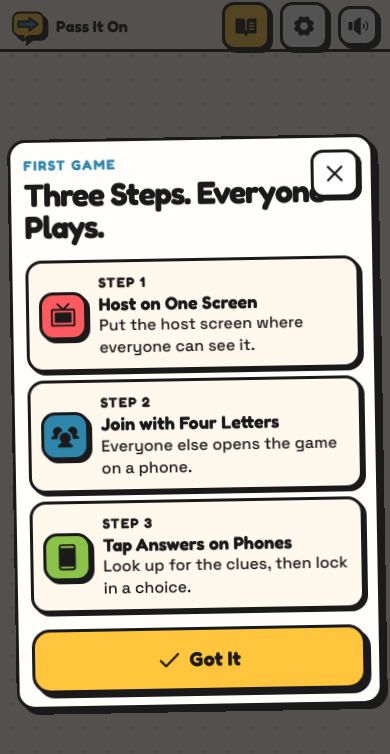
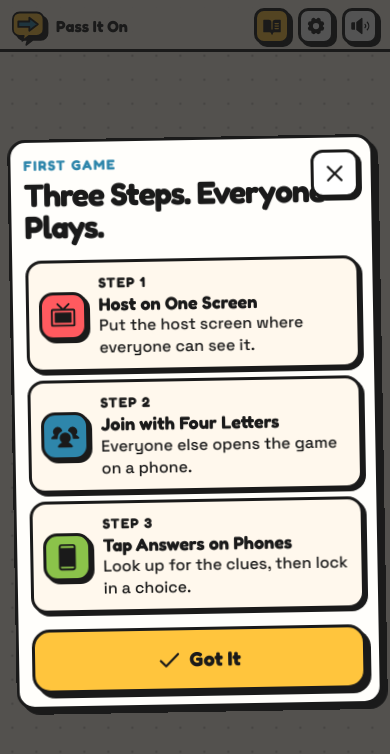
Before and after one commit to Vurios/pass-it-on, a React (Vite) app: page / in a window 390 px wide. Shown: the top 754 px of the page. Built offline with nearby package versions, Linux system fonts and the light colour scheme.

Commit message:
Resize header buttons to fit cleanly within top rail header line

```diff
--- a/src/components/SoundToggle.jsx
+++ b/src/components/SoundToggle.jsx
@@ -8,9 +8,9 @@
       onClick={onToggle}
       aria-label={muted ? 'Turn Sound On' : 'Mute Sound'}
       aria-pressed={muted}
-      className="press-sm grid h-10 w-10 shrink-0 place-items-center rounded-[12px] border-chunky border-ink bg-white text-ink shadow-hard-sm focus-visible:outline-4 focus-visible:outline-offset-4 focus-visible:outline-ink sm:h-11 sm:w-11 host:h-14 host:w-14"
+      className="press-sm grid h-9 w-9 shrink-0 place-items-center rounded-[10px] border-chunky border-ink bg-white text-ink shadow-hard-sm focus-visible:outline-4 focus-visible:outline-offset-4 focus-visible:outline-ink sm:h-10 sm:w-10 host:h-12 host:w-12"
     >
-      <Icon size={22} weight="fill" aria-hidden="true" />
+      <Icon size={20} weight="fill" aria-hidden="true" />
     </button>
   )
 }
--- a/src/components/TopRail.jsx
+++ b/src/components/TopRail.jsx
@@ -22,9 +22,9 @@
             type="button"
             onClick={onBack}
             aria-label={backAriaLabel}
-            className="press-sm inline-flex h-10 items-center gap-2 rounded-[12px] border-chunky border-ink bg-white px-3 font-display text-sm font-bold text-ink shadow-hard-sm focus-visible:outline-4 focus-visible:outline-offset-4 focus-visible:outline-ink sm:h-11 sm:px-3.5 sm:text-base host:h-14 host:text-3xl"
+            className="press-sm inline-flex h-9 items-center gap-1.5 rounded-[10px] border-chunky border-ink bg-white px-2.5 font-display text-xs font-bold text-ink shadow-hard-sm focus-visible:outline-4 focus-visible:outline-offset-4 focus-visible:outline-ink sm:h-10 sm:px-3 sm:text-sm host:h-12 host:text-2xl"
           >
-            <ArrowLeft size={20} weight="bold" aria-hidden="true" />
+            <ArrowLeft size={18} weight="bold" aria-hidden="true" />
             <span className="hidden sm:inline">{backLabel || 'Back'}</span>
           </button>
         )}
--- a/src/screens/LandingScreen.jsx
+++ b/src/screens/LandingScreen.jsx
@@ -29,12 +29,12 @@
           <BrandMark decorative className="w-9 sm:w-10" />
           <span>Pass It On</span>
         </Link>
-        <div className="flex items-center gap-2.5">
-          <Link to="/how-to-play" aria-label="How to Play" className="press-sm grid h-12 w-12 place-items-center rounded-[12px] border-chunky border-ink bg-sunshine shadow-hard-sm">
-            <BookOpenText size={24} weight="fill" aria-hidden="true" />
+        <div className="flex items-center gap-2 sm:gap-2.5">
+          <Link to="/how-to-play" aria-label="How to Play" className="press-sm grid h-9 w-9 place-items-center rounded-[10px] border-chunky border-ink bg-sunshine text-ink shadow-hard-sm sm:h-10 sm:w-10">
+            <BookOpenText size={20} weight="fill" aria-hidden="true" />
           </Link>
-          <Link to="/settings" aria-label="Settings" className="press-sm grid h-12 w-12 place-items-center rounded-[12px] border-chunky border-ink bg-white shadow-hard-sm">
-            <Gear size={24} weight="fill" aria-hidden="true" />
+          <Link to="/settings" aria-label="Settings" className="press-sm grid h-9 w-9 place-items-center rounded-[10px] border-chunky border-ink bg-white text-ink shadow-hard-sm sm:h-10 sm:w-10">
+            <Gear size={20} weight="fill" aria-hidden="true" />
           </Link>
           <SoundToggle muted={sound.muted} onToggle={sound.toggleMuted} />
         </div>
```
